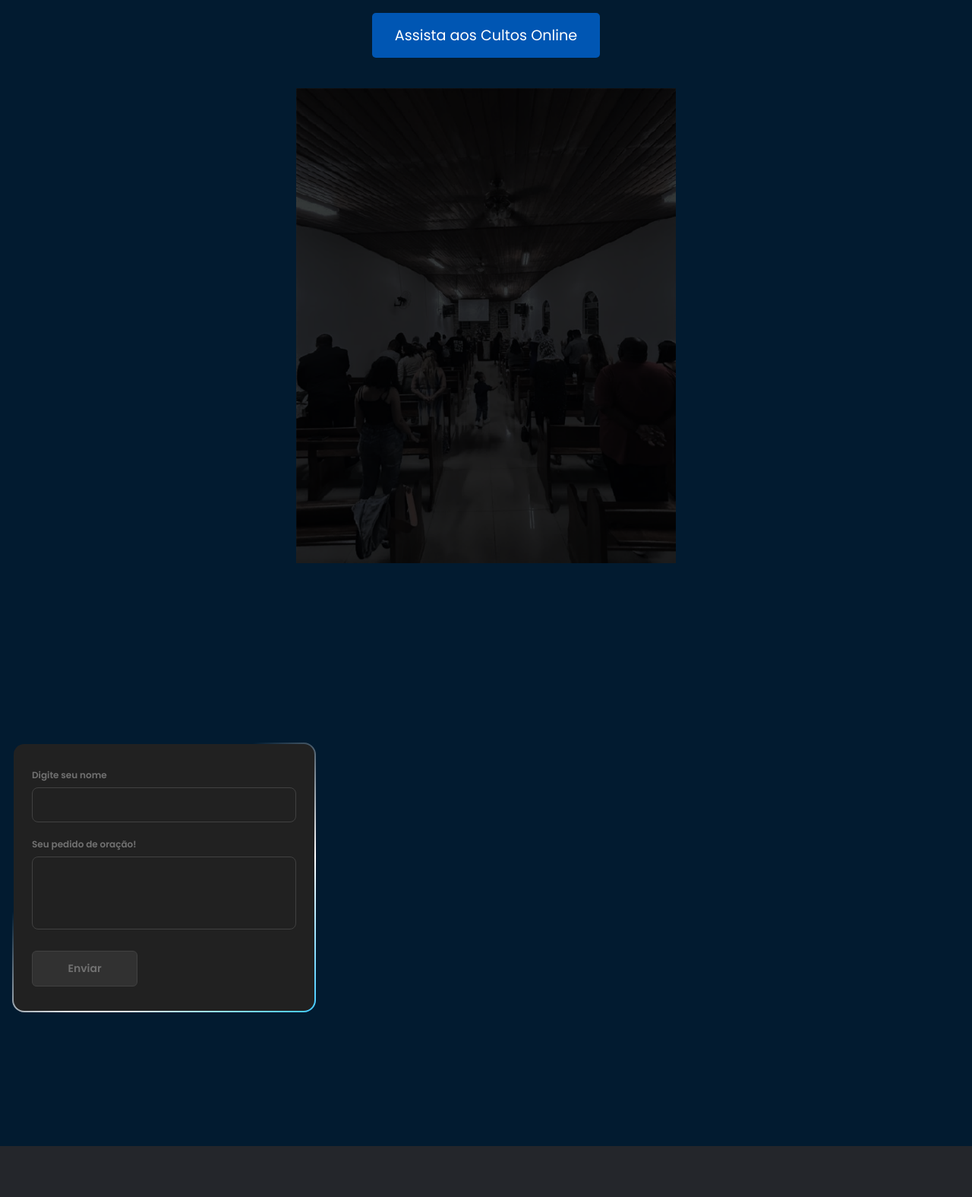
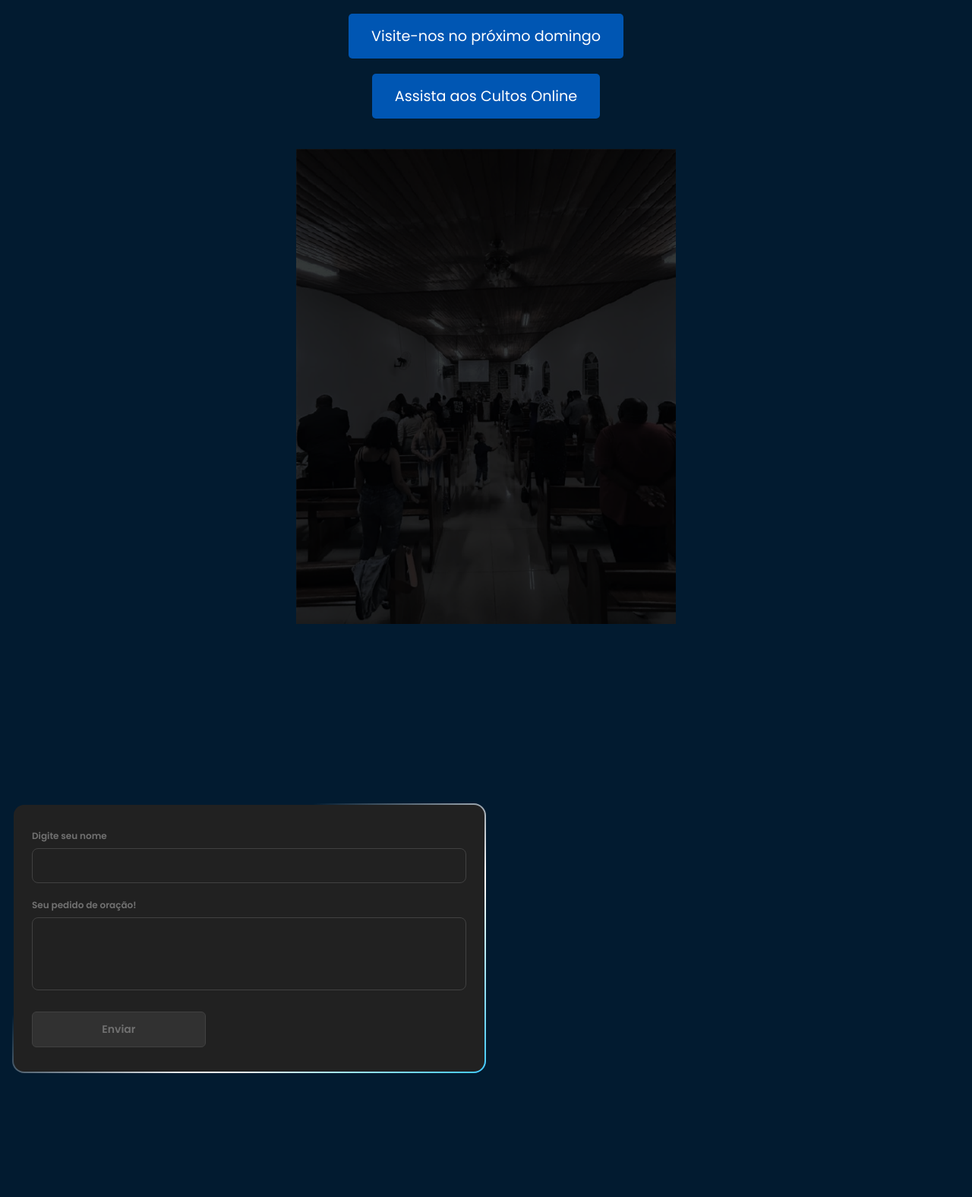
Before and after one commit to IgorOdSilva/landing-page-igreja, a plain HTML site: page index.html in a window 1280 px wide. Shown: the part 399-1974 px from the top of the page at 76% size. Drawn offline with nearby package versions, Linux system fonts and the light colour scheme.

Commit message:
correção contato

```diff
--- a/css/contato.css
+++ b/css/contato.css
@@ -4,7 +4,7 @@
 
 /* From Uiverse.io by gharsh11032000 */
 .form-container {
-    width: 400px;
+    width: 50%;
     background: linear-gradient(#212121, #212121) padding-box,
                 linear-gradient(145deg, transparent 35%,white, #40c9ff) border-box;
     border: 2px solid transparent;
--- a/css/style.css
+++ b/css/style.css
@@ -19,7 +19,7 @@ body {
 }
 
 main {
-    padding-top: 15rem;
+    padding-top: 20rem;
     padding-bottom: 10rem;
     margin: 1rem;
 }
```
